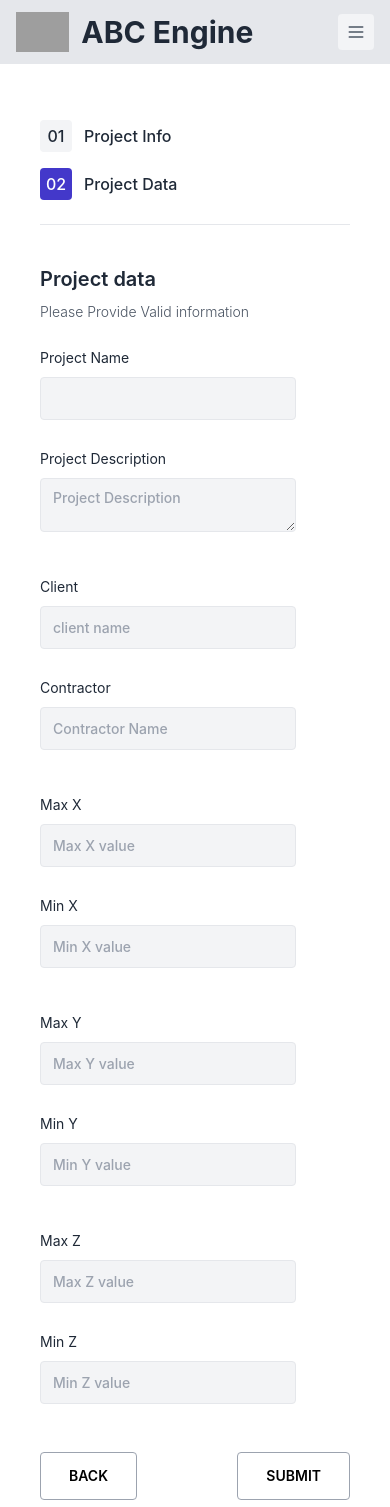
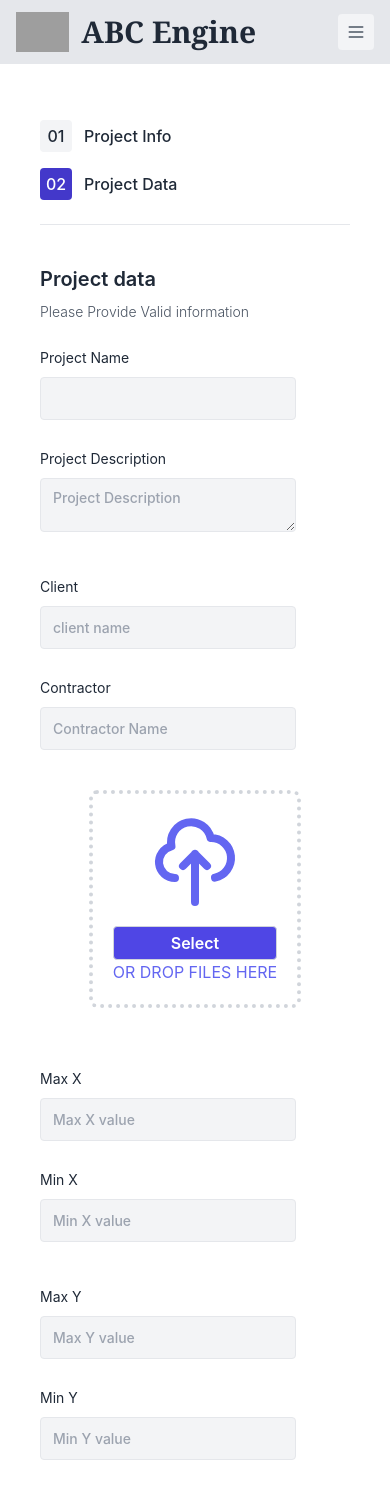
Before and after one commit to masud90895/bettery-low-cliient, a React (Create React App) app: page /fromtwo in a window 390 px wide. Shown: the top 1507 px of the page. Built offline with nearby package versions, Linux system fonts and the light colour scheme; grey boxes are pictures that could not be loaded.

Commit message:
csv file input added

```diff
--- a/package.json
+++ b/package.json
@@ -10,6 +10,7 @@
     "firebase": "^9.14.0",
     "react": "^18.2.0",
     "react-dom": "^18.2.0",
+    "react-papaparse": "^4.1.0",
     "react-router-dom": "^6.4.4",
     "react-scripts": "5.0.1",
     "web-vitals": "^2.1.4"
--- a/src/Component/From/FromOne.js
+++ b/src/Component/From/FromOne.js
@@ -13,9 +13,6 @@ const FromOne = () => {
         clientName,
         contractorName} = useContext(FromContext)
 
-
-
-
     return (
         <> <h2 className="text-xl font-semibold leading-7 text-gray-800 mt-10">
         Project Information
@@ -24,21 +21,21 @@ const FromOne = () => {
     <div className="mt-8 md:flex items-center">
         <div className="flex flex-col">
             <label className="mb-3 text-sm leading-none text-gray-800">Project Name</label>
-            <input onChange={(e)=>setProjectName(e.target.value)} type="text"  className="w-64 bg-gray-100 text-sm font-medium leading-none text-gray-800 p-3 border rounded border-gray-200"  placeholder='Project Name'/>
+            <input onChange={(e)=>setProjectName(e.target.value)} type="text"  className="w-64 bg-gray-100 text-sm font-medium leading-none text-gray-800 p-3 border rounded border-gray-200"   defaultValue={projectName} placeholder='Project Name'/>
         </div>
         <div className="flex flex-col md:ml-12 md:mt-0 mt-8">
             <label className="mb-3 text-sm leading-none text-gray-800">Project Description</label>
-            <textarea  onChange={(e)=>setProjectDec(e.target.value)} type="name" className="w-64 bg-gray-100 text-sm font-medium leading-none text-gray-800 p-3 border rounded border-gray-200" placeholder='Project Description' />
+            <textarea  onChange={(e)=>setProjectDec(e.target.value)} type="name" className="w-64 bg-gray-100 text-sm font-medium leading-none text-gray-800 p-3 border rounded border-gray-200" placeholder='Project Description' defaultValue={projectDec}/>
         </div>
     </div>
     <div className="mt-12 md:flex items-center">
         <div className="flex flex-col">
             <label className="mb-3 text-sm leading-none text-gray-800">Client</label>
-            <input  onChange={(e)=>setClientName(e.target.value)}  type="text" className="w-64 bg-gray-100 text-sm font-medium leading-none text-gray-800 p-3 border rounded border-gray-200" placeholder='client name' />
+            <input  onChange={(e)=>setClientName(e.target.value)}  type="text" className="w-64 bg-gray-100 text-sm font-medium leading-none text-gray-800 p-3 border rounded border-gray-200" placeholder='client name' defaultValue={clientName}/>
         </div>
         <div className="flex flex-col md:ml-12 md:mt-0 mt-8">
             <label className="mb-3 text-sm leading-none text-gray-800">Contractor</label>
-            <input  onChange={(e)=>setContractorName(e.target.value)} type="text"  className="w-64 bg-gray-100 text-sm font-medium leading-none text-gray-800 p-3 border rounded border-gray-200" placeholder='Contractor Name' />
+            <input  onChange={(e)=>setContractorName(e.target.value)} type="text"  className="w-64 bg-gray-100 text-sm font-medium leading-none text-gray-800 p-3 border rounded border-gray-200" placeholder='Contractor Name' defaultValue={contractorName}/>
         </div>
 
 
--- a/src/Component/From/FromTwo.js
+++ b/src/Component/From/FromTwo.js
@@ -39,6 +39,22 @@ const FromTwo = () => {
                         <input type="text" className="w-64 bg-gray-100 text-sm font-medium leading-none text-gray-800 p-3 border rounded border-gray-200" placeholder='Contractor Name'   defaultValue={contractorName} disabled/>
                     </div>
                 </div>
+
+                <div className=" z-10 top-0 w-full h-full flex mt-6 bg-opacity-60">
+    <div className="extraOutline p-4 bg-white w-max m-auto rounded-lg">
+        <div className="file_upload p-5 relative border-4 border-dotted border-gray-300 rounded-lg md:w-[450px]" >
+            <svg className="text-indigo-500 w-24 mx-auto mb-4" xmlns="http://www.w3.org/2000/svg" fill="none" viewBox="0 0 24 24" stroke="currentColor"><path strokeLinecap="round" strokeLinejoin="round" strokeWidth="2" d="M7 16a4 4 0 01-.88-7.903A5 5 0 1115.9 6L16 6a5 5 0 011 9.9M15 13l-3-3m0 0l-3 3m3-3v12" /></svg>
+            <div className="input_field flex flex-col w-max mx-auto text-center">
+                <label>
+                    <input className="text-sm cursor-pointer w-36 hidden" type="file" multiple />
+                    <div className="text bg-indigo-600 text-white border border-gray-300 rounded font-semibold cursor-pointer p-1 px-3 hover:bg-indigo-500">Select</div>
+                </label>
+
+                <div className="title text-indigo-500 uppercase">or drop files here</div>
+            </div>
+        </div>
+    </div>
+</div>
 
                 <div className="mt-12 md:flex items-center">
                     <div className="flex flex-col">
--- a/src/Component/Navbar/Navbar.js
+++ b/src/Component/Navbar/Navbar.js
@@ -7,12 +7,12 @@ const Navbar = () => {
 
     return (
         <header aria-label="Site Header" className="bg-gray-200">
-  <div className="mx-auto relative max-w-screen-xl px-4 sm:px-6 lg:px-8">
+  <div className="mx-auto relative container px-4 sm:px-6 lg:px-8">
     <div className="flex h-16 items-center justify-between">
       <div className="flex-1 md:flex md:items-center md:gap-12">
         <Link className="block flex items-center gap-3" to="/">
           <img className='h-10' src="https://i.ibb.co/nCc6shs/download-removebg-preview.png" alt="" />
-          <h2 className='text-3xl font-bold'>ABC Engine</h2>
+          <h2 className='text-3xl font-bold font-serif'>ABC Engine</h2>
         </Link>
       </div>
 
```
Also changed, not shown: 1 other file (tests, documents, lock files or other folders).
